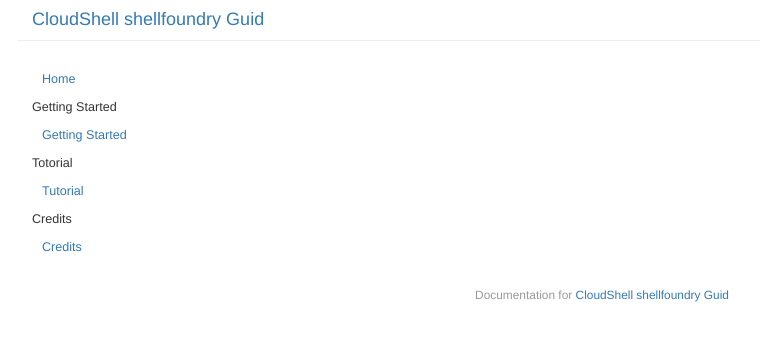
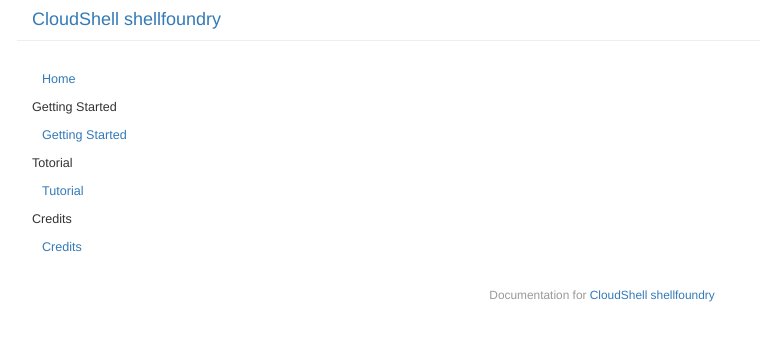
Before and after one commit to shellfoundry/shellfoundry.github.io, a Jekyll site: the page built from index.md, in a window 1280 px wide. Shown: the top 341 px of the page, without its empty margins (38-798 px from the left). Built offline with Jekyll 4.4.1, drawn with Linux system fonts in a browser that asks for light colours.

```diff
--- a/_config.yml
+++ b/_config.yml
@@ -1,5 +1,5 @@
 # Site title and subtitle. This is used in _includes/header.html
-title: 'CloudShell shellfoundry Guid'
+title: 'CloudShell shellfoundry'
 subtitle: ''
 
 # if you wish to integrate disqus on pages set your shortname here
@@ -27,7 +27,7 @@ sections: [
 
 # Keep as an empty string if served up at the root. If served up at a specific
 # path (e.g. on GitHub pages) leave off the trailing slash, e.g. /my-project
-baseurl: '/'
+baseurl: ''
 
 # Dates are not included in permalinks
 permalink: none
```
